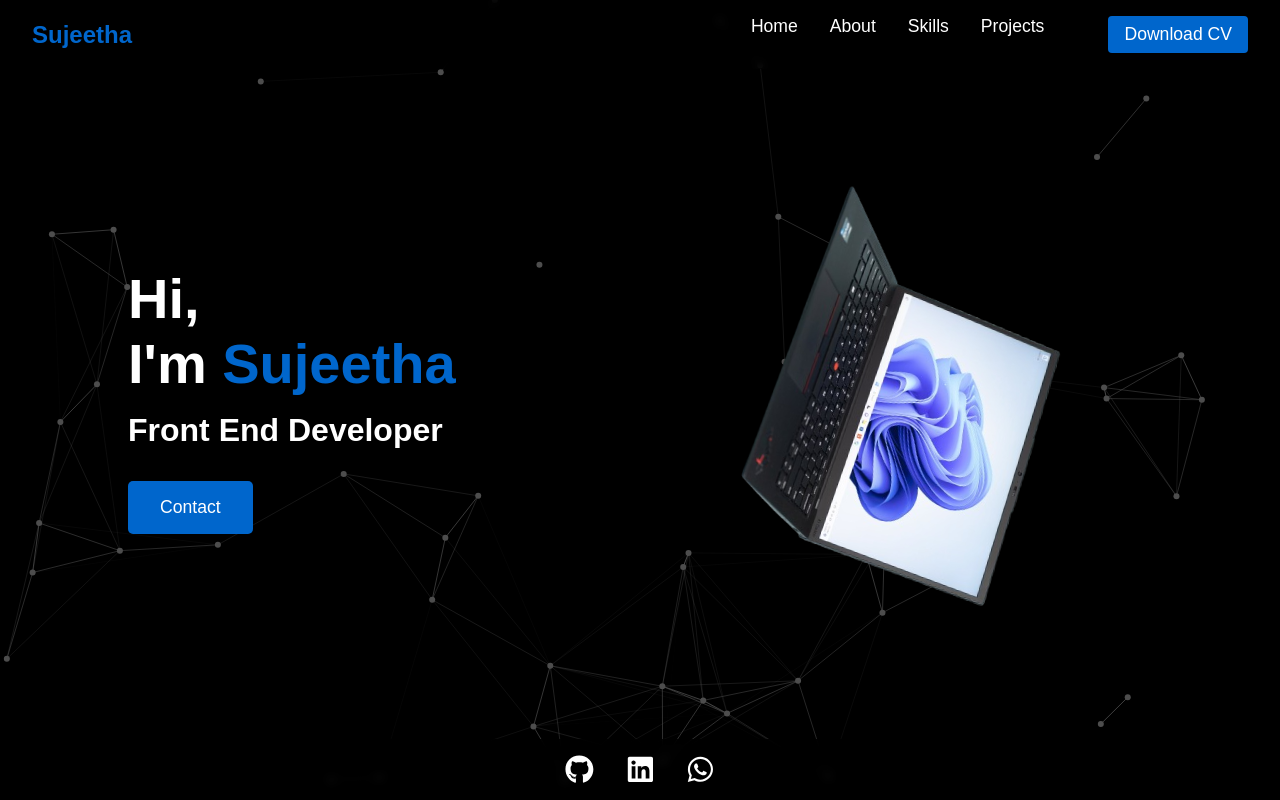
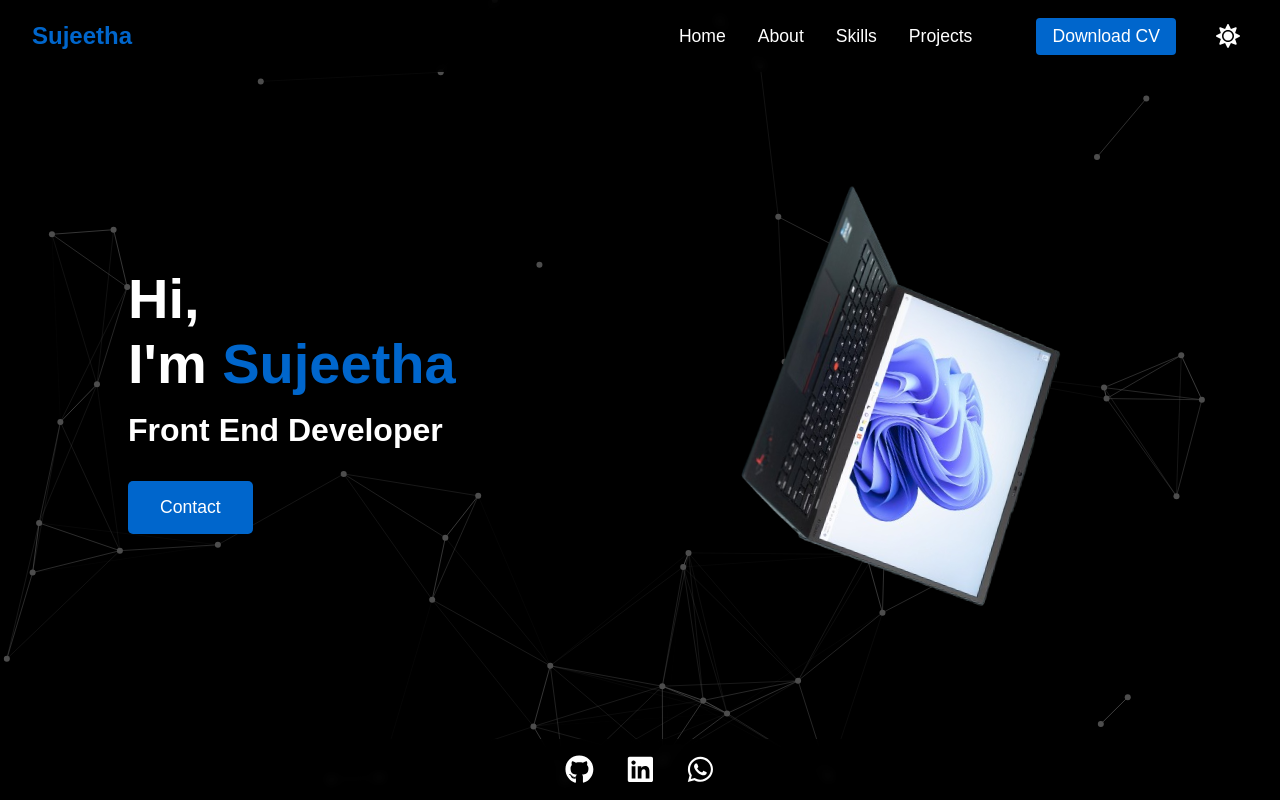
Before and after one commit to sujee-arun31/portfolio, a React (Create React App) app: page / in a window 1280 px wide. Shown: the top 800 px of the page. Built offline with nearby package versions, Linux system fonts and the light colour scheme; the HTML template or start-up script is replaced by a standard one.

Commit message:
THEME ADDED

```diff
--- a/src/App.js
+++ b/src/App.js
@@ -1,5 +1,6 @@
 import React from 'react';
-import { ThemeProvider } from 'styled-components';
+import { ThemeProvider as StyledThemeProvider } from 'styled-components';
+import { ThemeProvider, useTheme } from './Styles/ThemeContext';
 import GlobalStyles from './Styles/GlobalStyles';
 import Header from './components/Header/Header';
 import Hero from './components/Hero/Hero';
@@ -9,25 +10,27 @@ import Projects from './components/Projects/Projects';
 import SocialLinks from './components/SocialLinks/SocialLinks';
 import About from './components/About/About';
 
-const theme = {
-  colors: {
-    primary: '#0066cc', // Professional blue color instead of #ff4d4d
-    background: '#000000',
-    text: '#ffffff'
-  }
-};
+function AppContent() {
+  const { theme } = useTheme();
 
-function App() {
   return (
-    <ThemeProvider theme={theme}>
+    <StyledThemeProvider theme={theme}>
       <GlobalStyles />
       <Background />
       <Header />
       <Hero />
-      <About />  {/* Add this line */}
+      <About />
       <Skills />
       <Projects />
       <SocialLinks />
+    </StyledThemeProvider>
+  );
+}
+
+function App() {
+  return (
+    <ThemeProvider>
+      <AppContent />
     </ThemeProvider>
   );
 }
--- /dev/null
+++ b/src/Styles/ThemeContext.js
@@ -0,0 +1,38 @@
+import React, { createContext, useState, useContext } from 'react';
+
+const ThemeContext = createContext();
+
+export const themes = {
+  light: {
+    colors: {
+      primary: '#0066cc',
+      background: '#ffffff',
+      text: '#000000',
+      navBackground: 'rgba(255, 255, 255, 0.8)'
+    }
+  },
+  dark: {
+    colors: {
+      primary: '#0066cc',
+      background: '#000000',
+      text: '#ffffff',
+      navBackground: 'rgba(0, 0, 0, 0.8)'
+    }
+  }
+};
+
+export const ThemeProvider = ({ children }) => {
+  const [currentTheme, setCurrentTheme] = useState('dark');
+
+  const toggleTheme = () => {
+    setCurrentTheme(currentTheme === 'dark' ? 'light' : 'dark');
+  };
+
+  return (
+    <ThemeContext.Provider value={{ theme: themes[currentTheme], toggleTheme }}>
+      {children}
+    </ThemeContext.Provider>
+  );
+};
+
+export const useTheme = () => useContext(ThemeContext);
--- a/src/components/Header/Header.js
+++ b/src/components/Header/Header.js
@@ -1,5 +1,7 @@
-import React from 'react';
+import React, { useState } from 'react';
 import styled from 'styled-components';
+import { FaMoon, FaSun, FaBars, FaTimes } from 'react-icons/fa';
+import { useTheme } from '../../Styles/ThemeContext';
 
 const HeaderContainer = styled.header`
   position: fixed;
@@ -10,7 +12,7 @@ const HeaderContainer = styled.header`
   display: flex;
   justify-content: space-between;
   align-items: center;
-  background: rgba(0, 0, 0, 0.8);
+  background: ${props => props.theme.colors.navBackground};
   backdrop-filter: blur(5px);
   z-index: 100;
 `;
@@ -36,6 +38,20 @@ const Logo = styled.a`
 const Nav = styled.nav`
   display: flex;
   gap: 2rem;
+  align-items: center;
+
+  @media (max-width: 768px) {
+    position: fixed;
+    flex-direction: column;
+    top: 0;
+    right: ${props => props.isOpen ? '0' : '-100%'};
+    height: 100vh;
+    width: 250px;
+    background: ${props => props.theme.colors.navBackground};
+    backdrop-filter: blur(10px);
+    padding: 2rem;
+    transition: right 0.3s ease;
+  }
 `;
 
 const NavLink = styled.a`
@@ -76,26 +92,71 @@ const DownloadButton = styled.a`
   margin-left: 2rem;
 
   &:hover {
-    background-color: ${props => props.theme.colors.text};
+    background-color: ${props => props.theme.colors.primary}80;
     transform: translateY(-2px);
+    color: white;
+  }
+
+  @media (max-width: 768px) {
+    margin: 1rem 0;
+  }
+`;
+
+const ThemeToggle = styled.button`
+  background: none;
+  border: none;
+  color: ${props => props.theme.colors.text};
+  font-size: 1.5rem;
+  cursor: pointer;
+  padding: 0.5rem;
+  display: flex;
+  align-items: center;
+  transition: color 0.3s;
+
+  &:hover {
+    color: ${props => props.theme.colors.primary};
+  }
+`;
+
+const MenuButton = styled.button`
+  display: none;
+  background: none;
+  border: none;
+  color: ${props => props.theme.colors.text};
+  font-size: 1.5rem;
+  cursor: pointer;
+  padding: 0.5rem;
+
+  @media (max-width: 768px) {
+    display: block;
   }
 `;
 
 const Header = () => {
+  const [isMenuOpen, setIsMenuOpen] = useState(false);
+  const { theme, toggleTheme } = useTheme();
+  const isDarkTheme = theme.colors.background === '#000000';
+
   return (
     <HeaderContainer>
       <Logo href="#home">
         <span>Sujeetha</span>
       </Logo>
-      <Nav>
-        <NavLink href="#home">Home</NavLink>
-        <NavLink href="#about">About</NavLink>
-        <NavLink href="#skills">Skills</NavLink>
-        <NavLink href="#projects">Projects</NavLink>
-        <DownloadButton href="/Sujeetha_Resume.pdf" download>
+      <Nav isOpen={isMenuOpen}>
+        <NavLink href="#home" onClick={() => setIsMenuOpen(false)}>Home</NavLink>
+        <NavLink href="#about" onClick={() => setIsMenuOpen(false)}>About</NavLink>
+        <NavLink href="#skills" onClick={() => setIsMenuOpen(false)}>Skills</NavLink>
+        <NavLink href="#projects" onClick={() => setIsMenuOpen(false)}>Projects</NavLink>
+        <DownloadButton href="/Sujeetha_Resume.pdf" download onClick={() => setIsMenuOpen(false)}>
           Download CV
         </DownloadButton>
+        <ThemeToggle onClick={toggleTheme}>
+          {isDarkTheme ? <FaSun /> : <FaMoon />}
+        </ThemeToggle>
       </Nav>
+      <MenuButton onClick={() => setIsMenuOpen(!isMenuOpen)}>
+        {isMenuOpen ? <FaTimes /> : <FaBars />}
+      </MenuButton>
     </HeaderContainer>
   );
 };
```
Also changed, not shown: 1 other file (tests, documents, lock files or other folders).
